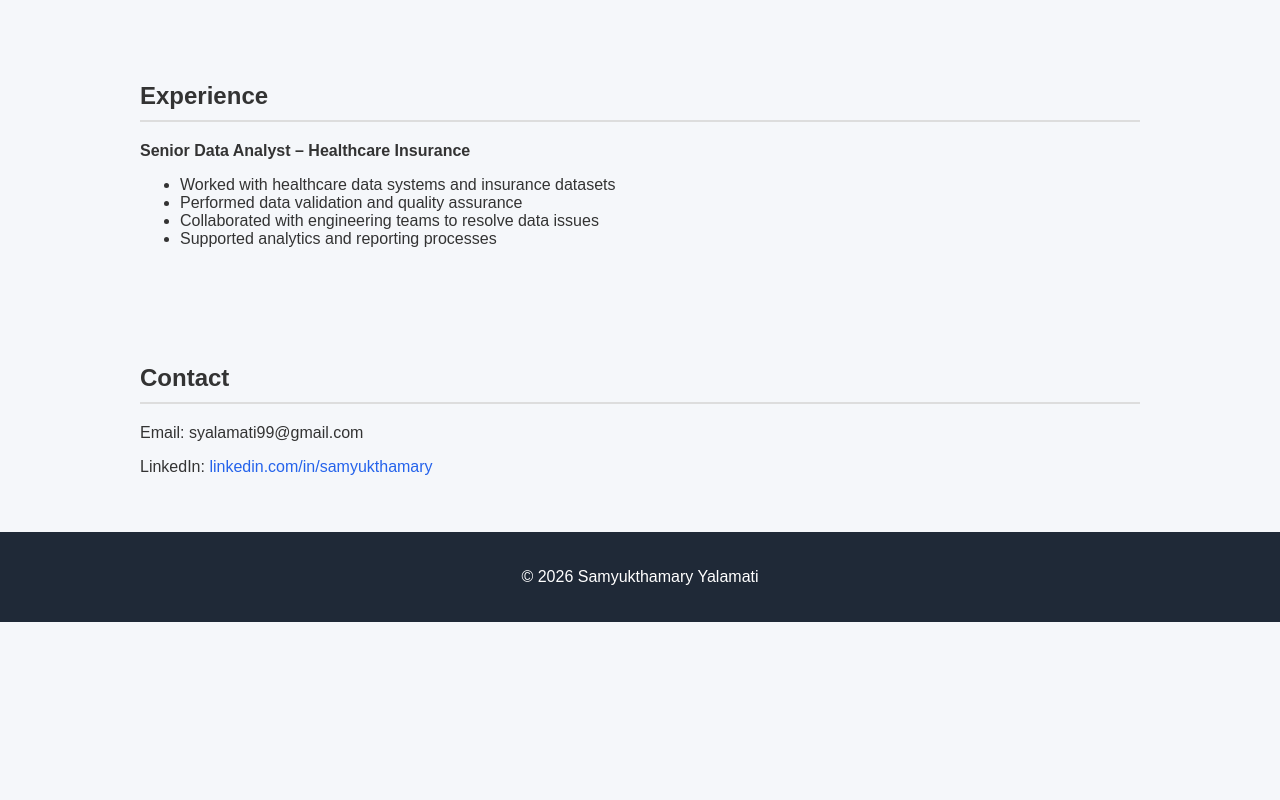
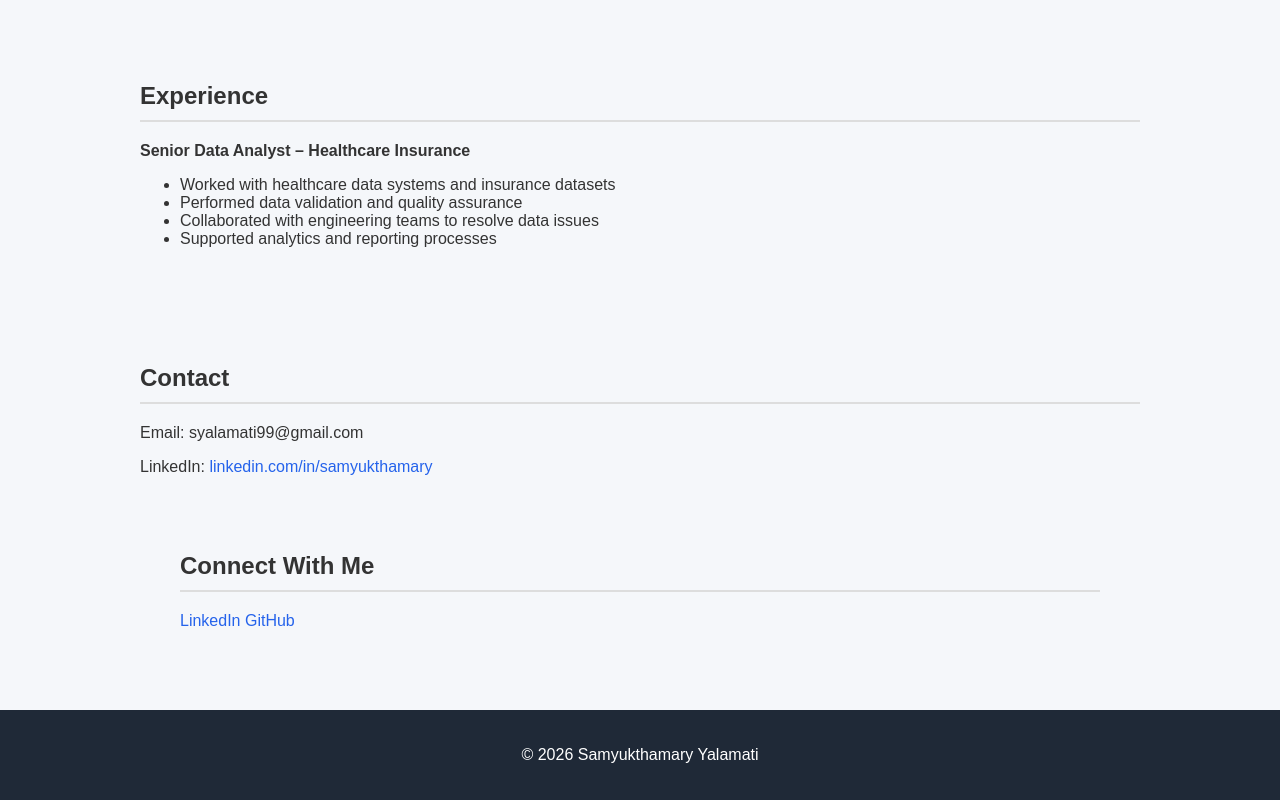
Before and after one commit to Samyukthamaryyalamati/Sam_Yalamati_Portfolio, a plain HTML site: page index.html in a window 1280 px wide. Shown: the part 1499-2299 px from the top of the page. Before the commit the page ends 2121 px from the top, so only its background shows below. Drawn offline with nearby package versions, Linux system fonts and the light colour scheme.

Commit message:
upgrade 4

```diff
--- a/index.html
+++ b/index.html
@@ -195,7 +195,14 @@ Worked with large EEG datasets containing millions of timestamps and hundreds of
 
 <p>Email: syalamati99@gmail.com</p>
 <p>LinkedIn: <a href="https://linkedin.com/in/samyukthamary">linkedin.com/in/samyukthamary</a></p>
+<section>
 
+<h2>Connect With Me</h2>
+
+<a href="https://www.linkedin.com/in/samyukthamary/">LinkedIn</a>
+<a href="https://github.com/Samyukthamaryyalamati">GitHub</a>
+
+</section>
 </section>
 
 <footer>
@@ -208,5 +215,6 @@ Worked with large EEG datasets containing millions of timestamps and hundreds of
 AOS.init();
 </script>
 
+
 </body>
 </html>
```
